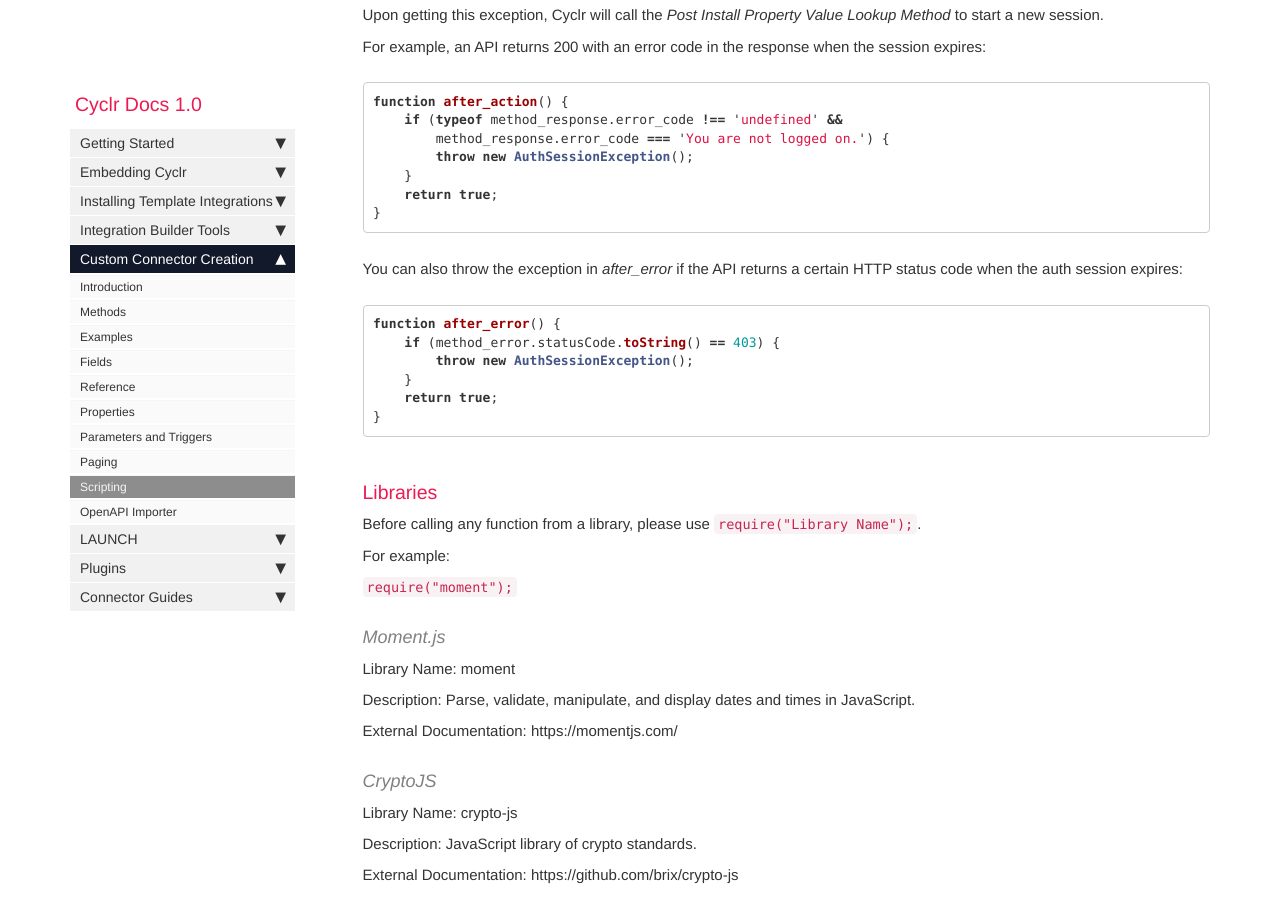
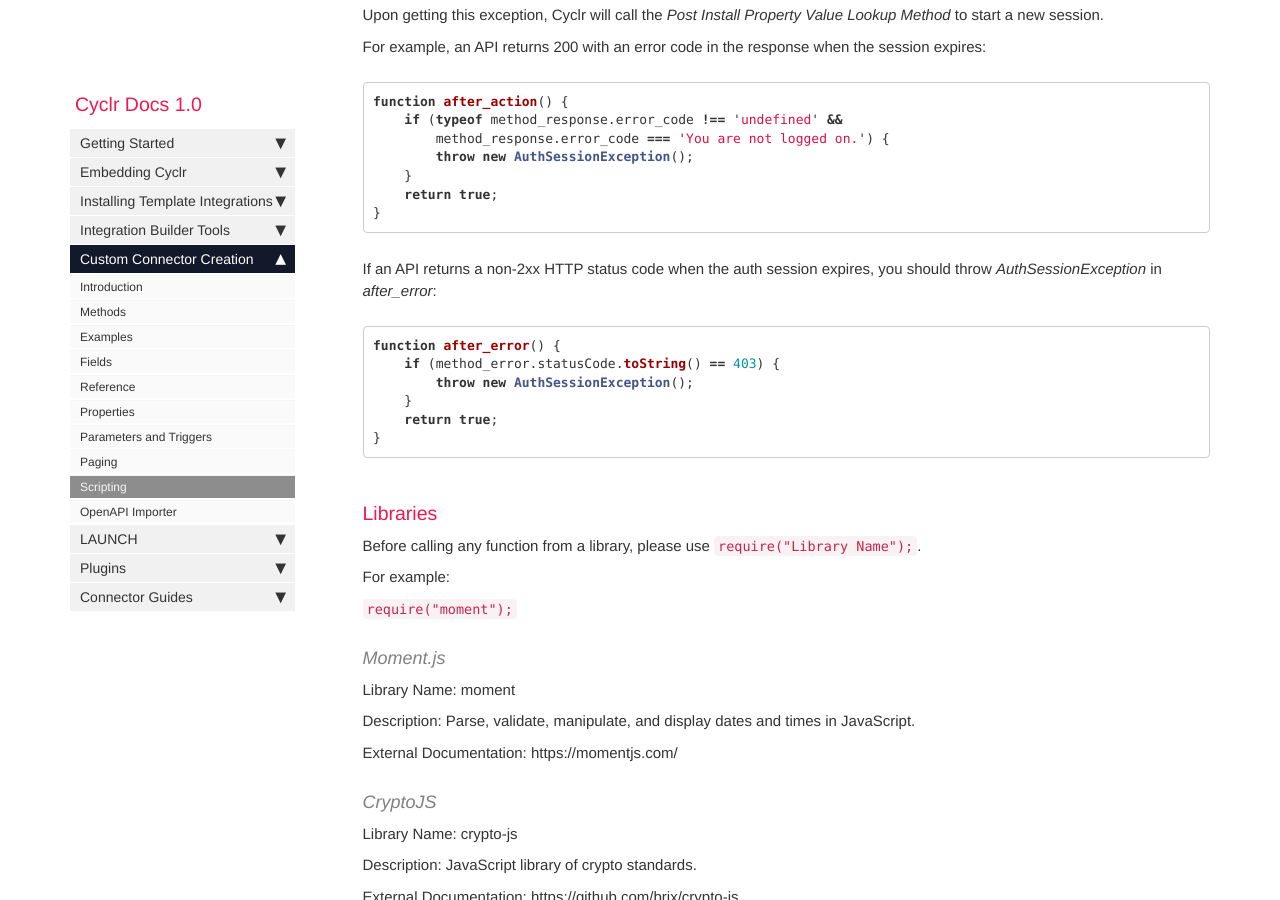
Before and after one commit to sneakysneak/docs, a Jekyll site: the page built from pages/custom-connectors/scripting.md, in a window 1280 px wide and 900 px high, scrolled down 3789 px. Built offline with Jekyll 4.4.1, drawn with Linux system fonts in a browser that asks for light colours; nearby versions of some CDN libraries; comment, search, counter and statistics services are not loaded.

Commit message:
Update scripting.md

````diff
--- a/pages/custom-connectors/scripting.md
+++ b/pages/custom-connectors/scripting.md
@@ -149,7 +149,7 @@ function after_action() {
 }
 ```
 
-You can also throw the exception in *after_error* if the API returns a certain HTTP status code when the auth session expires:
+If an API returns a non-2xx HTTP status code when the auth session expires, you should throw *AuthSessionException* in *after_error*:
 ```javascript
 function after_error() {
     if (method_error.statusCode.toString() == 403) {
````
